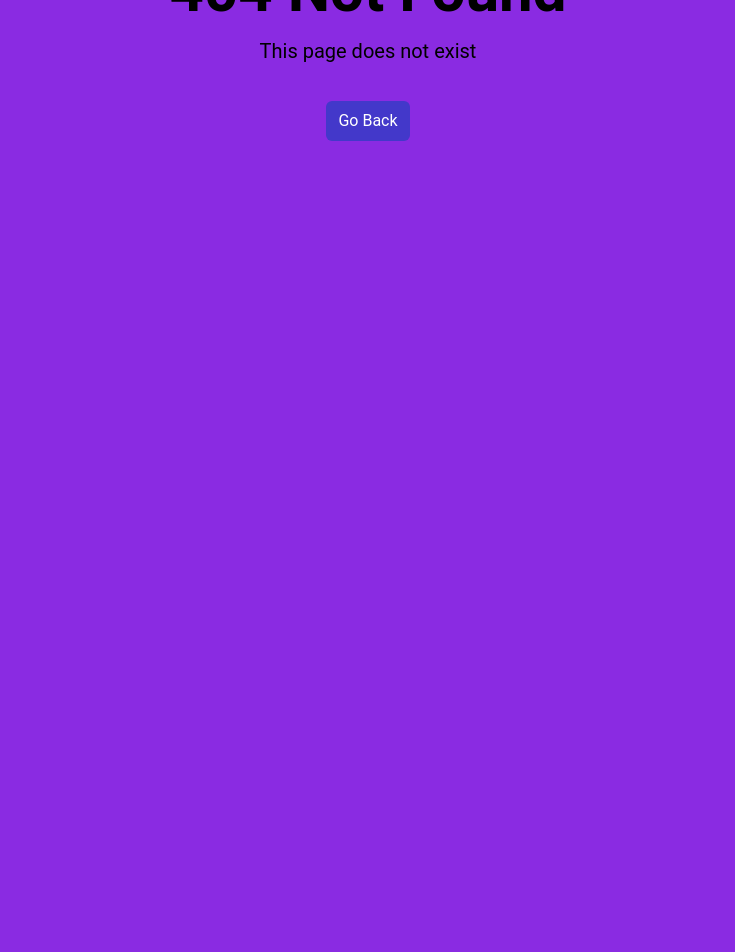
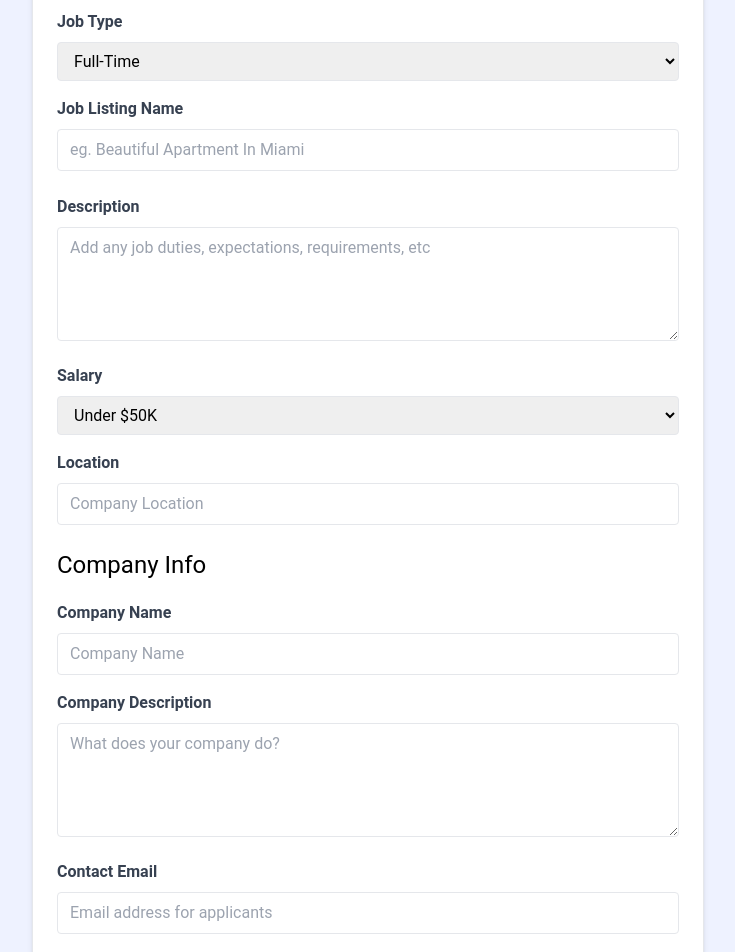
Before and after one commit to KaziShahHamza/jobPortal, a React (Vite) app: page /add-job in a window 1280 px wide. Before the commit this address had no page. Shown: the part 260-1212 px from the top of the page, without its empty margins (272-1007 px from the left). Before the commit the page ends 800 px from the top, so only its background shows below. Built offline with nearby package versions, Linux system fonts and the light colour scheme.

Commit message:
form added

```diff
--- a/src/App.jsx
+++ b/src/App.jsx
@@ -10,12 +10,14 @@
 import JobsPage from "./pages/JobsPage";
 import NotFoundPage from "./pages/NotFoundPage";
 import JobPage, { jobLoader } from "./pages/JobPage";
+import AddJobPage from "./pages/AddJobPage";
 
 const router = createBrowserRouter(
   createRoutesFromElements(
     <Route path="/" element={<MainLayout />}>
       <Route index element={<HomePage />} />
       <Route path="/jobs" element={<JobsPage />} />
+      <Route path="/add-job" element={<AddJobPage />} />
       <Route path="/jobs/:id" element={<JobPage />} loader={jobLoader} />
       <Route path="*" element={<NotFoundPage />} />
     </Route>
--- /dev/null
+++ b/src/pages/AddJobPage.jsx
@@ -0,0 +1,210 @@
+import { useState } from "react";
+
+const AddJobPage = () => {
+  const [title, setTitle] = useState("");
+  const [type, setType] = useState("Full-Time");
+  const [location, setLocation] = useState("");
+  const [description, setDescription] = useState("");
+  const [salary, setSalary] = useState("Under $50K");
+  const [companyName, setCompanyName] = useState("");
+  const [companyDescription, setCompanyDescription] = useState("");
+  const [contactEmail, setContactEmail] = useState("");
+  const [contactPhone, setContactPhone] = useState("");
+
+  return (
+    <section className="bg-indigo-50">
+      <div className="container m-auto max-w-2xl py-24">
+        <div className="bg-white px-6 py-8 mb-4 shadow-md rounded-md border m-4 md:m-0">
+          <form>
+            <h2 className="text-3xl text-center font-semibold mb-6">Add Job</h2>
+
+            <div className="mb-4">
+              <label
+                htmlFor="type"
+                className="block text-gray-700 font-bold mb-2"
+              >
+                Job Type
+              </label>
+              <select
+                id="type"
+                name="type"
+                className="border rounded w-full py-2 px-3"
+                required
+                value={type}
+                onChange={(e) => setType(e.target.value)}
+              >
+                <option value="Full-Time">Full-Time</option>
+                <option value="Part-Time">Part-Time</option>
+                <option value="Remote">Remote</option>
+                <option value="Internship">Internship</option>
+              </select>
+            </div>
+
+            <div className="mb-4">
+              <label className="block text-gray-700 font-bold mb-2">
+                Job Listing Name
+              </label>
+              <input
+                type="text"
+                id="title"
+                name="title"
+                className="border rounded w-full py-2 px-3 mb-2"
+                placeholder="eg. Beautiful Apartment In Miami"
+                required
+                value={title}
+                onChange={(e) => setTitle(e.target.value)}
+              />
+            </div>
+            <div className="mb-4">
+              <label
+                htmlFor="description"
+                className="block text-gray-700 font-bold mb-2"
+              >
+                Description
+              </label>
+              <textarea
+                id="description"
+                name="description"
+                className="border rounded w-full py-2 px-3"
+                rows="4"
+                placeholder="Add any job duties, expectations, requirements, etc"
+                value={description}
+                onChange={(e) => setDescription(e.target.value)}
+              ></textarea>
+            </div>
+
+            <div className="mb-4">
+              <label
+                htmlFor="type"
+                className="block text-gray-700 font-bold mb-2"
+              >
+                Salary
+              </label>
+              <select
+                id="salary"
+                name="salary"
+                className="border rounded w-full py-2 px-3"
+                required
+                value={salary}
+                onChange={(e) => setSalary(e.target.value)}
+              >
+                <option value="Under $50K">Under $50K</option>
+                <option value="$50K - 60K">$50K - $60K</option>
+                <option value="$60K - 70K">$60K - $70K</option>
+                <option value="$70K - 80K">$70K - $80K</option>
+                <option value="$80K - 90K">$80K - $90K</option>
+                <option value="$90K - 100K">$90K - $100K</option>
+                <option value="$100K - 125K">$100K - $125K</option>
+                <option value="$125K - 150K">$125K - $150K</option>
+                <option value="$150K - 175K">$150K - $175K</option>
+                <option value="$175K - 200K">$175K - $200K</option>
+                <option value="Over $200K">Over $200K</option>
+              </select>
+            </div>
+
+            <div className="mb-4">
+              <label className="block text-gray-700 font-bold mb-2">
+                Location
+              </label>
+              <input
+                type="text"
+                id="location"
+                name="location"
+                className="border rounded w-full py-2 px-3 mb-2"
+                placeholder="Company Location"
+                required
+                value={location}
+                onChange={(e) => setLocation(e.target.value)}
+              />
+            </div>
+
+            <h3 className="text-2xl mb-5">Company Info</h3>
+
+            <div className="mb-4">
+              <label
+                htmlFor="company"
+                className="block text-gray-700 font-bold mb-2"
+              >
+                Company Name
+              </label>
+              <input
+                type="text"
+                id="company"
+                name="company"
+                className="border rounded w-full py-2 px-3"
+                placeholder="Company Name"
+                value={companyName}
+                onChange={(e) => setCompanyName(e.target.value)}
+              />
+            </div>
+
+            <div className="mb-4">
+              <label
+                htmlFor="company_description"
+                className="block text-gray-700 font-bold mb-2"
+              >
+                Company Description
+              </label>
+              <textarea
+                id="company_description"
+                name="company_description"
+                className="border rounded w-full py-2 px-3"
+                rows="4"
+                placeholder="What does your company do?"
+                value={companyDescription}
+                onChange={(e) => setCompanyDescription(e.target.value)}
+              ></textarea>
+            </div>
+
+            <div className="mb-4">
+              <label
+                htmlFor="contact_email"
+                className="block text-gray-700 font-bold mb-2"
+              >
+                Contact Email
+              </label>
+              <input
+                type="email"
+                id="contact_email"
+                name="contact_email"
+                className="border rounded w-full py-2 px-3"
+                placeholder="Email address for applicants"
+                required
+                value={contactEmail}
+                onChange={(e) => setContactEmail(e.target.value)}
+              />
+            </div>
+            <div className="mb-4">
+              <label
+                htmlFor="contact_phone"
+                className="block text-gray-700 font-bold mb-2"
+              >
+                Contact Phone
+              </label>
+              <input
+                type="tel"
+                id="contact_phone"
+                name="contact_phone"
+                className="border rounded w-full py-2 px-3"
+                placeholder="Optional phone for applicants"
+                value={contactPhone}
+                onChange={(e) => setContactPhone(e.target.value)}
+              />
+            </div>
+
+            <div>
+              <button
+                className="bg-indigo-500 hover:bg-indigo-600 text-white font-bold py-2 px-4 rounded-full w-full focus:outline-none focus:shadow-outline"
+                type="submit"
+              >
+                Add Job
+              </button>
+            </div>
+          </form>
+        </div>
+      </div>
+    </section>
+  );
+};
+
+export default AddJobPage;
```
